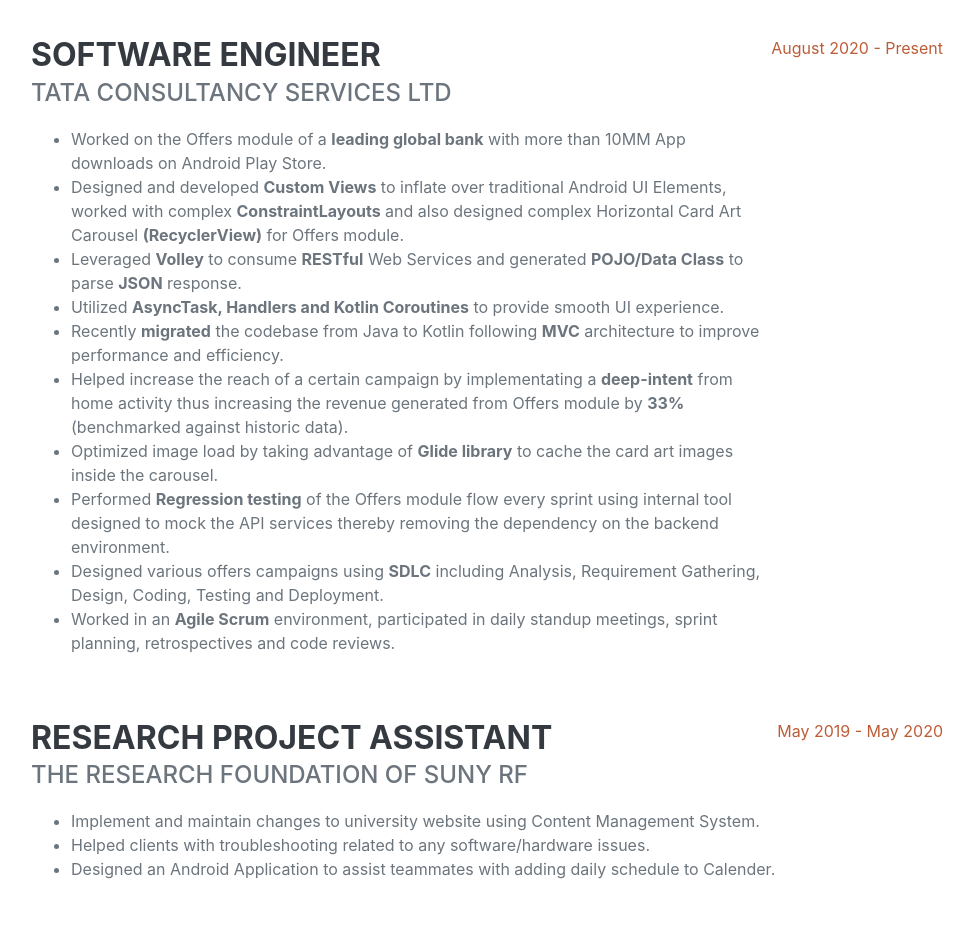
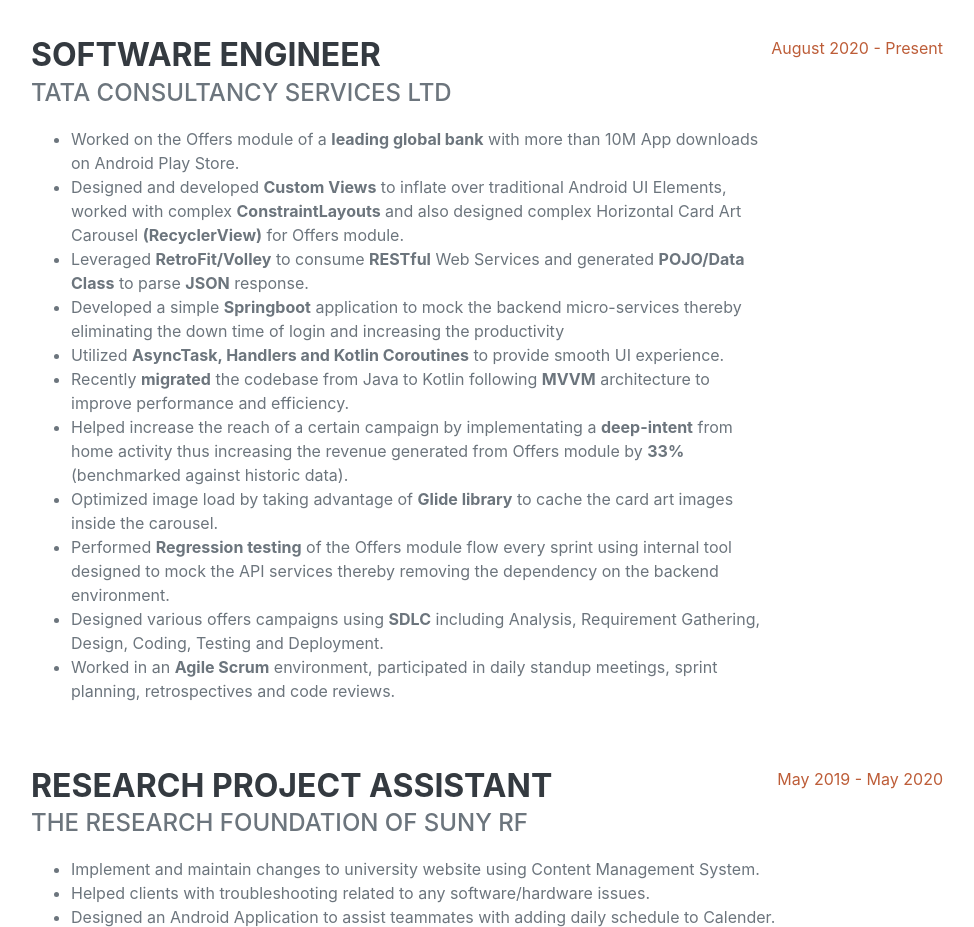
Before and after one commit to kewalg/portfolio, a plain HTML site: page index.html in a window 1280 px wide. Shown: the part 960-1887 px from the top of the page, without its empty margins (289-1263 px from the left). Drawn offline with nearby package versions, Linux system fonts and the light colour scheme; a web font is replaced by a local one.

Commit message:
Edited resume details

```diff
--- a/index.html
+++ b/index.html
@@ -107,11 +107,12 @@
               <h3 class="mb-0">Software Engineer</h3>
               <div class="subheading mb-3">Tata Consultancy Services Ltd</div>
                 <ul>
-                <li>Worked on the Offers module of a <b>leading global bank</b> with more than 10MM App downloads on Android Play Store.</li>
+                <li>Worked on the Offers module of a <b>leading global bank</b> with more than 10M App downloads on Android Play Store.</li>
                 <li>Designed and developed <b>Custom Views</b> to inflate over traditional Android UI Elements, worked with complex <b>ConstraintLayouts</b> and also designed complex Horizontal Card Art Carousel <b>(RecyclerView)</b> for Offers module.</li>
-                <li>Leveraged <b>Volley</b> to consume <b>RESTful</b> Web Services and generated <b>POJO/Data Class</b> to parse <b>JSON</b> response.</li>
+                <li>Leveraged <b>RetroFit/Volley</b> to consume <b>RESTful</b> Web Services and generated <b>POJO/Data Class</b> to parse <b>JSON</b> response.</li>
+                <li>Developed a simple <b>Springboot</b> application to mock the backend micro-services thereby eliminating the down time of login and increasing the productivity</li>
                 <li>Utilized <b>AsyncTask, Handlers and Kotlin Coroutines</b> to provide smooth UI experience.</li>
-                <li>Recently <b>migrated</b> the codebase from Java to Kotlin following <b>MVC</b> architecture to improve performance and efficiency.</li>
+                <li>Recently <b>migrated</b> the codebase from Java to Kotlin following <b>MVVM</b> architecture to improve performance and efficiency.</li>
                 <li>Helped increase the reach of a certain campaign by implementating a <b>deep-intent</b> from home activity thus increasing the revenue generated from Offers module by <b>33%</b> (benchmarked against historic data).</li>
                 <li>Optimized image load by taking advantage of <b>Glide library</b> to cache the card art images inside the carousel.</li>
                 <li>Performed <b>Regression testing</b> of the Offers module flow every sprint using internal tool designed to mock the API services thereby removing the dependency on the backend environment.</li>
@@ -301,7 +302,7 @@
             <div class="">
               <div class="flex-grow-1">
                 <h3>Resume:</h3>
-                <div class="subheading mb-3"><a href="https://drive.google.com/file/d/16e4oWnT5HKdI84gbhRAX8H6k0zd-XUwK/view?usp=sharing">View Here</a></div>
+                <div class="subheading mb-3"><a href="https://drive.google.com/file/d/1bewyIcP_ATVpyTzamgcXuTcG8KkZnhub/view?usp=sharing">View Here</a></div>
             </div>
                 <div class="flex-grow-1">
                     <h3>Email:</h3>
```
